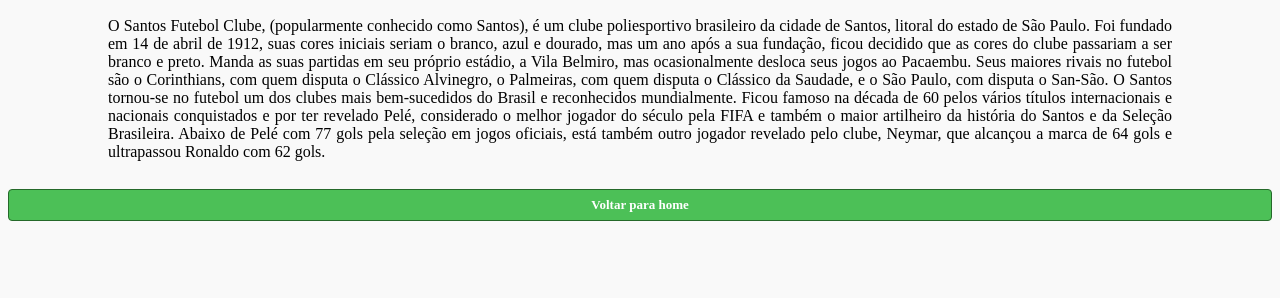
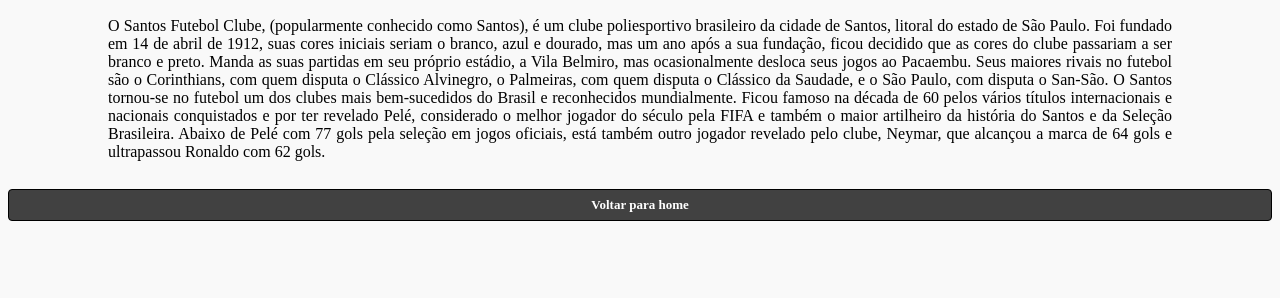
Before and after one commit to alinerlima/desenvolv_sistemas_ac05, a Flask app: page /santos in a window 1280 px wide. Shown: the part 244-542 px from the top of the page. Run offline with Flask 2, Linux system fonts and the light colour scheme.

Commit message:
alteração da cor das linhas das paginas

```diff
--- a/static/css_main.css
+++ b/static/css_main.css
@@ -74,10 +74,40 @@
     padding-left: 450%;
 }
 
-button.botao{
-    background-color: #2cb63ad7;
+button.botao_corinthians{
+    background-color: #414141;
     color: white;
-    border:1px solid #25692A;
+    border:1px solid #000000;
+    border-radius:4px;
+    display:inline-block;
+    cursor:pointer;
+    font-family: 'Bahnschrift';
+    font-weight:bold;
+    font-size:13px;
+    padding:7px 10px;
+    text-decoration:none;
+    width: 100%;
+}
+
+button.botao_palmeiras{
+    background-color: #1E5B3C;
+    color: white;
+    border:1px solid #D1D1D1;
+    border-radius:4px;
+    display:inline-block;
+    cursor:pointer;
+    font-family: 'Bahnschrift';
+    font-weight:bold;
+    font-size:13px;
+    padding:7px 10px;
+    text-decoration:none;
+    width: 100%;
+}
+
+button.botao_saopaulo{
+    background-color: #DE202C;
+    color: white;
+    border:1px solid #D1D1D1;
     border-radius:4px;
     display:inline-block;
     cursor:pointer;
--- a/templates/corinthians.html
+++ b/templates/corinthians.html
@@ -25,6 +25,6 @@
     Rio-São Paulo (recordista, ao lado de Palmeiras e Santos), duas Taça dos Campeões Estaduais Rio–São Paulo, 30 Campeonatos Paulistas
     (atual recordista) e uma Copa Bandeirantes (único vencedor).</p><br>
 
-    <a href='home'><button class="botao">Voltar para home</button></a>
+    <a href='home'><button class="botao_corinthians">Voltar para home</button></a>
 </body>
 </html>
--- a/templates/palmeiras.html
+++ b/templates/palmeiras.html
@@ -25,6 +25,6 @@
     FIFA e reforçou este posicionamento em outubro de 2017, quando reconheceu os vencedores da Copa Intercontinental como campeões
     mundiais, sem, também, promover a unificação da Copa Intercontinental com a sua atual competição.</p><br>
 
-    <a href='home'><button class="botao">Voltar para home</button></a>
+    <a href='home'><button class="botao_palmeiras">Voltar para home</button></a>
 </body>
 </html>
--- a/templates/santos.html
+++ b/templates/santos.html
@@ -23,6 +23,6 @@
     também o maior artilheiro da história do Santos e da Seleção Brasileira. Abaixo de Pelé com 77 gols pela seleção em jogos oficiais,
     está também outro jogador revelado pelo clube, Neymar, que alcançou a marca de 64 gols e ultrapassou Ronaldo com 62 gols.</p><br>
 
-    <a href='home'><button class="botao">Voltar para home</button></a>
+    <a href='home'><button class="botao_corinthians">Voltar para home</button></a>
 </body>
 </html>
--- a/templates/saopaulo.html
+++ b/templates/saopaulo.html
@@ -27,6 +27,6 @@
     onde seu atleta Adhemar Ferreira da Silva foi o primeiro bicampeão olímpico do país e quebrou recordes mundiais,
     os quais são responsáveis pelas duas estrelas douradas no escudo do clube.</p><br>
 
-    <a href='home'><button class="botao">Voltar para home</button></a>
+    <a href='home'><button class="botao_saopaulo">Voltar para home</button></a>
 </body>
 </html>
```
